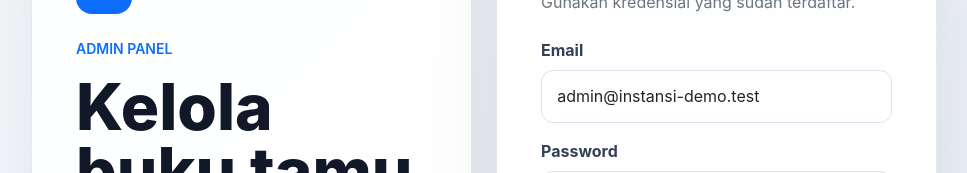
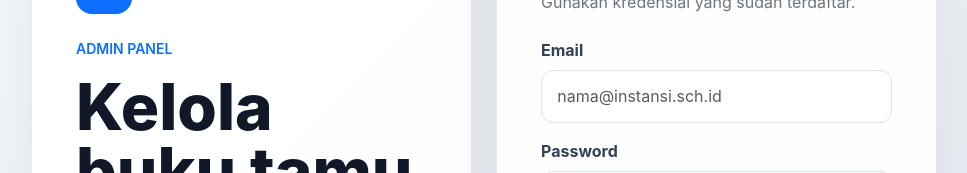
Before and after one commit to hendri2212/guestbook, a Vue app in the folder frontend/: page /admin/login in a window 1280 px wide. Shown: the part 212-385 px from the top of the page, without its empty margins (144-1111 px from the left). Built offline with nearby package versions, Linux system fonts and the light colour scheme; no server answers.

Commit message:
chore: remove default admin email and update login placeholder to generic format

```diff
--- a/frontend/src/views/AdminLogin.vue
+++ b/frontend/src/views/AdminLogin.vue
@@ -11,7 +11,7 @@ const isSubmitting = ref(false)
 const loginError = ref('')
 
 const form = reactive({
-  email: 'admin@instansi-demo.test',
+  email: '',
   password: '',
 })
 
@@ -93,7 +93,7 @@ async function submitLogin() {
                 v-model="form.email"
                 type="email"
                 class="form-control"
-                placeholder="admin@instansi-demo.test"
+                placeholder="nama@instansi.sch.id"
                 required
               />
             </div>
```
